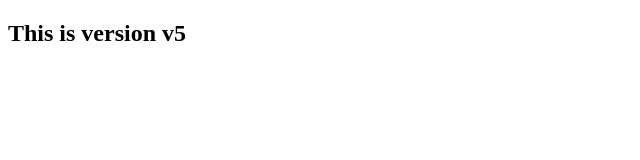
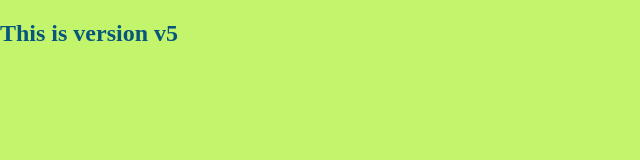
Before and after one commit to Jogendra9/my-repo, a plain HTML site: page index.html in a window 1280 px wide. Shown: the whole page, without its empty margins (0-640 px from the left). Drawn offline with Linux system fonts and the light colour scheme.

Commit message:
Added design for website

```diff
--- a/index.html
+++ b/index.html
@@ -4,6 +4,7 @@
     <meta charset="UTF-8">
     <meta name="viewport" content="width=device-width, initial-scale=1.0">
     <title>Document</title>
+    <link rel="stylesheet" href="style.css">
 </head>
 <body>
      <h2>This is version v5 </h2>
--- /dev/null
+++ b/style.css
@@ -0,0 +1,5 @@
+body{
+    margin: auto;
+    color: rgb(7, 87, 124);
+    background-color: rgb(195, 245, 108);
+}
```
